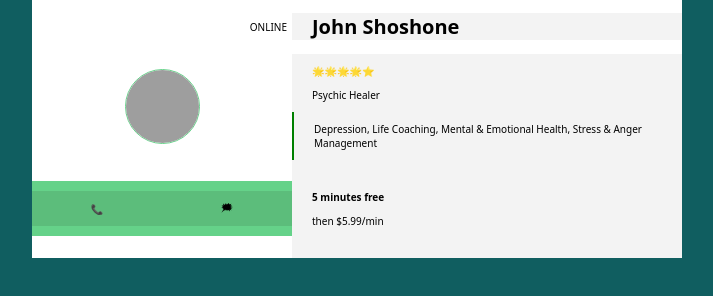
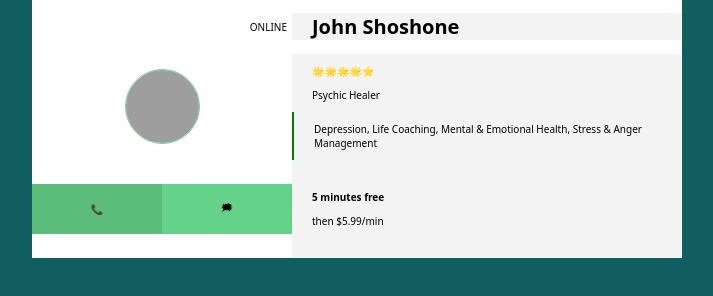
Before and after one commit to cit690/flexbox-grid-responsive-design-lab, a plain HTML site: page index.html in a window 1280 px wide. Shown: the whole page, without its empty margins (283-996 px from the left). Drawn offline with Linux system fonts and the light colour scheme; grey boxes are pictures that could not be loaded.

Commit message:
flexbox lab

```diff
--- a/css/main.css
+++ b/css/main.css
@@ -51,7 +51,7 @@ padding: 5px;
 img{
   border-radius: 50%;
   border: 1px solid #65d289;
-  width: 50%;
+  width: 75px;
   justify-content: center;
 }
 
@@ -73,7 +73,6 @@ padding: 20px 0;
 }
 
 #contact{
-background-color: #65d289;
 display: flex;
 width: 100%;
 
@@ -81,7 +80,7 @@ width: 100%;
 
 #contact > p{
   width: 50%;
-  height: 35px;
+  height: 50px;
   display: flex;
   align-items: center;
   justify-content: center;
@@ -92,7 +91,7 @@ width: 100%;
   background-color: #5cbd7b;
 }
  #contact >p:last-child{
-   background-color: #5cbd7b;
+   background-color: #65d289;
  }
 
 @media only screen and (min-width: 600px) {
@@ -121,7 +120,6 @@ width: 100%;
 
   img {
    grid-area: img;
-   width: 75px;
    margin: 0 auto;
   }
   #brand{
```
